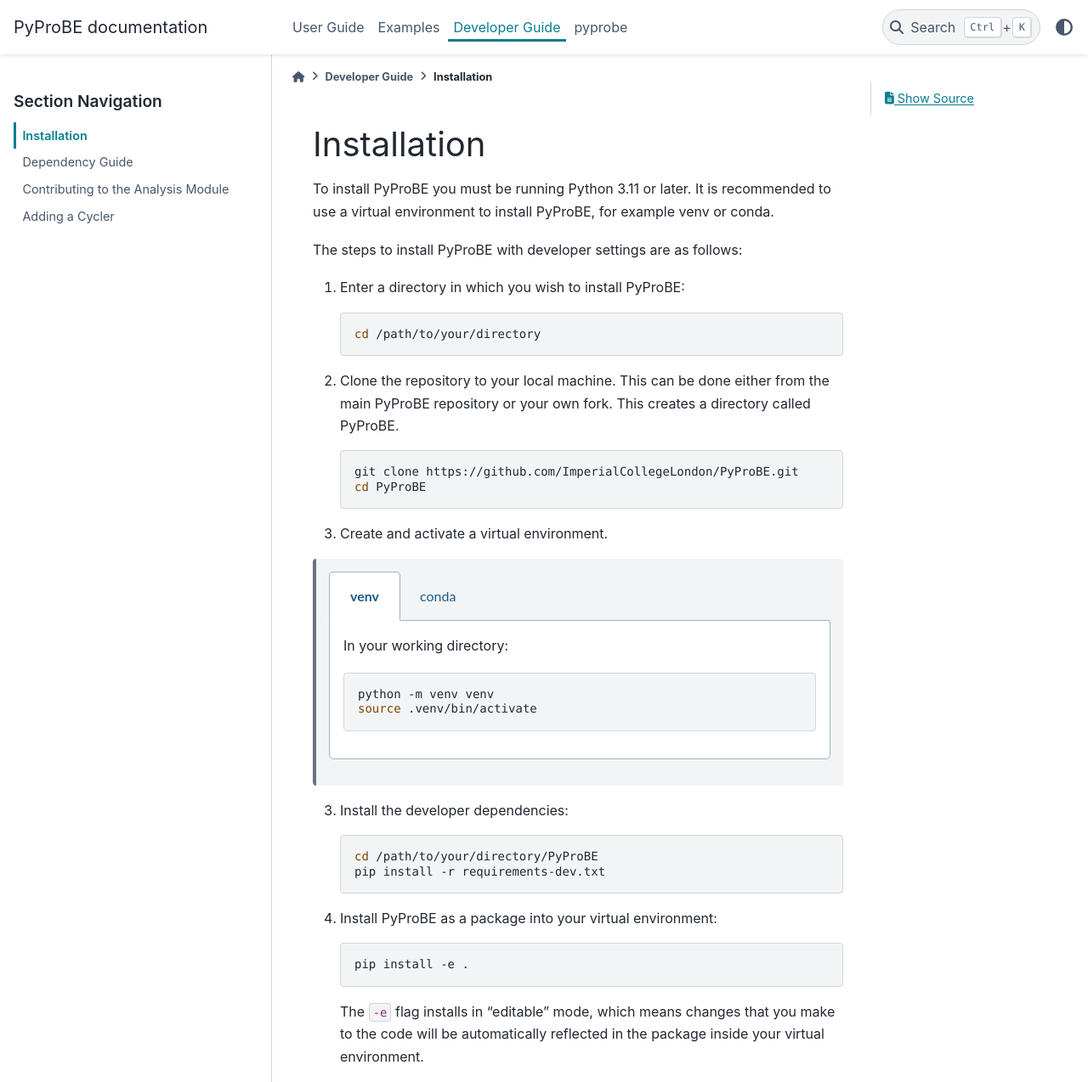
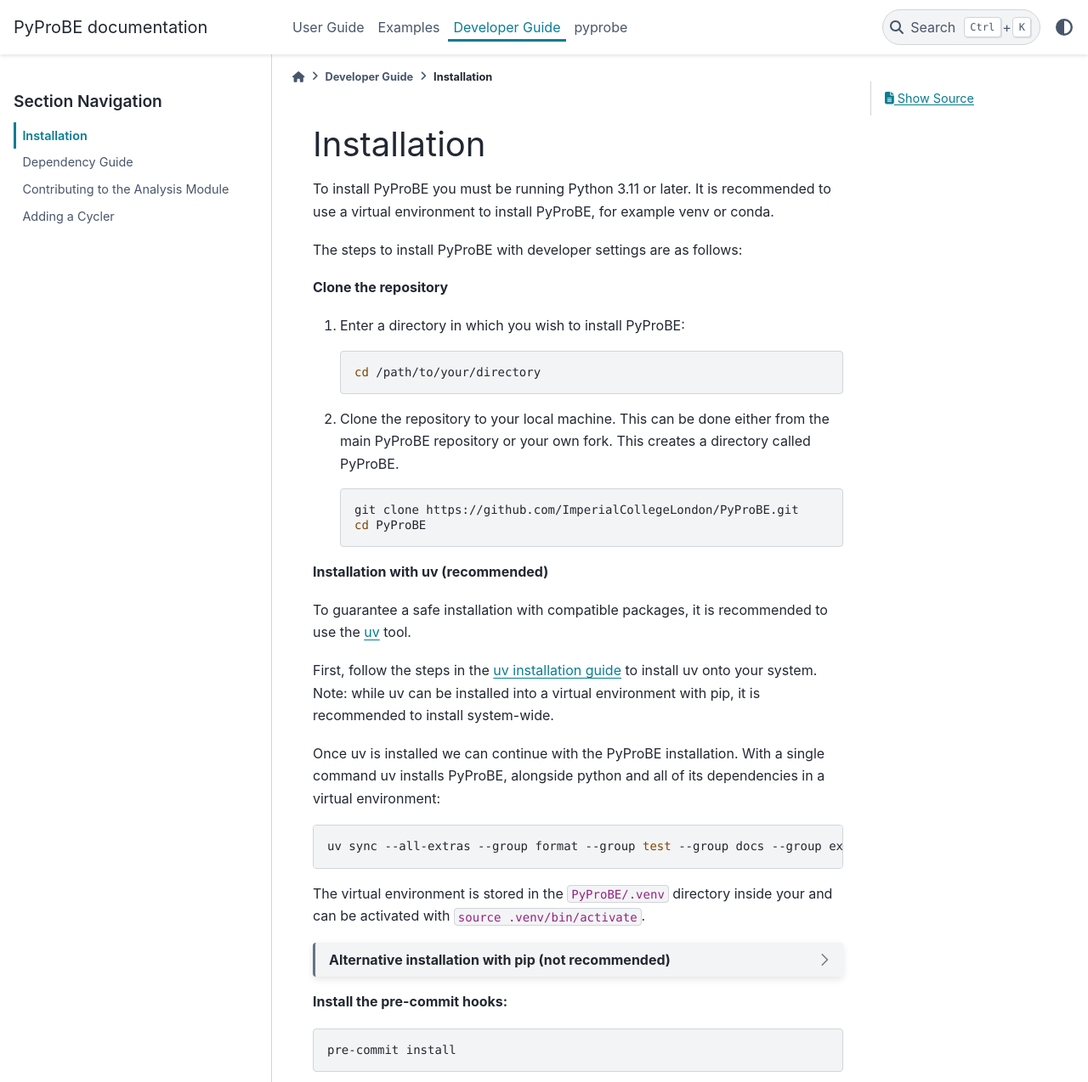
Before and after one commit to ImperialCollegeLondon/PyProBE, a Sphinx documentation site: the page built from docs/source/developer_guide/developer_installation.rst, in a window 1280 px wide and 1400 px high, cut to the strip 0-1274 px from the top of the window. Shown: the whole strip at 85% size. Built offline with Sphinx 7.4.7 and the PyData theme 0.15.4, drawn with Linux system fonts in a browser that asks for light colours.

Commit message:
Update the developer installation instructions for uv

```diff
--- a/docs/source/developer_guide/developer_installation.rst
+++ b/docs/source/developer_guide/developer_installation.rst
@@ -5,6 +5,8 @@
 virtual environment to install PyProBE, for example venv or conda.
 
 The steps to install PyProBE with developer settings are as follows:
+
+**Clone the repository**
 
 1. Enter a directory in which you wish to install PyProBE:
 
@@ -20,48 +22,75 @@
       git clone https://github.com/ImperialCollegeLondon/PyProBE.git
       cd PyProBE
 
-3. Create and activate a virtual environment.
+**Installation with uv (recommended)**
 
-  .. tabs::
-      .. tab:: venv
+To guarantee a safe installation with compatible packages, it is recommended to use
+the `uv <https://uv.readthedocs.io/en/latest/>`_ tool.
 
-         In your working directory:
+First, follow the steps in the
+`uv installation guide <https://docs.astral.sh/uv/getting-started/installation/>`_
+to install uv onto your system. Note: while uv can be installed into a virtual
+environment with pip, it is recommended to install system-wide.
 
-         .. code-block:: bash
+Once uv is installed we can continue with the PyProBE installation. With a single
+command uv installs PyProBE, alongside python and all of its dependencies in a
+virtual environment:
 
-            python -m venv venv
-            source .venv/bin/activate
+.. code-block:: bash
 
-      .. tab:: conda
+      uv sync --all-extras --group format --group test --group docs --group external-integration
 
-         In any directory:
+The virtual environment is stored in the :code:`PyProBE/.venv` directory inside your and
+can be activated with :code:`source .venv/bin/activate`.
 
-         .. code-block:: bash
+.. dropdown:: Alternative installation with pip (not recommended)
 
-            conda create -n pyprobe python=3.12
-            conda activate pyprobe
+   Alternatively, it is possible to install PyProBE with pip. This method skips the
+   dependency locking mechanism within uv, so reliable results are not guaranteed if
+   this method results in dependency conflicts:
 
-3. Install the developer dependencies:
+   1. Create and activate a virtual environment.
 
-   .. code-block:: bash
+     .. tabs::
+         .. tab:: venv
 
-      cd /path/to/your/directory/PyProBE
-      pip install -r requirements-dev.txt
+            In your working directory:
 
-4. Install PyProBE as a package into your virtual environment:
+            .. code-block:: bash
 
-   .. code-block:: bash
+               python -m venv venv
+               source .venv/bin/activate
 
-      pip install -e .
+         .. tab:: conda
 
-   The :code:`-e` flag installs in "editable" mode, which means changes that you
-   make to the code will be automatically reflected in the package inside your
-   virtual environment.
+            In any directory:
 
-5. Install the pre-commit hooks:
+            .. code-block:: bash
 
-   .. code-block:: bash
+               conda create -n pyprobe python=3.12
+               conda activate pyprobe
 
-      pre-commit install
+   2. Install the developer dependencies:
+
+      .. code-block:: bash
+
+         cd /path/to/your/directory/PyProBE
+         pip install -r requirements-dev.txt
+
+   3. Install PyProBE as a package into your virtual environment:
+
+      .. code-block:: bash
+
+         pip install -e .
+
+      The :code:`-e` flag installs in "editable" mode, which means changes that you
+      make to the code will be automatically reflected in the package inside your
+      virtual environment.
+
+**Install the pre-commit hooks:**
+
+.. code-block:: bash
+
+   pre-commit install
 
 .. footbibliography::
```
